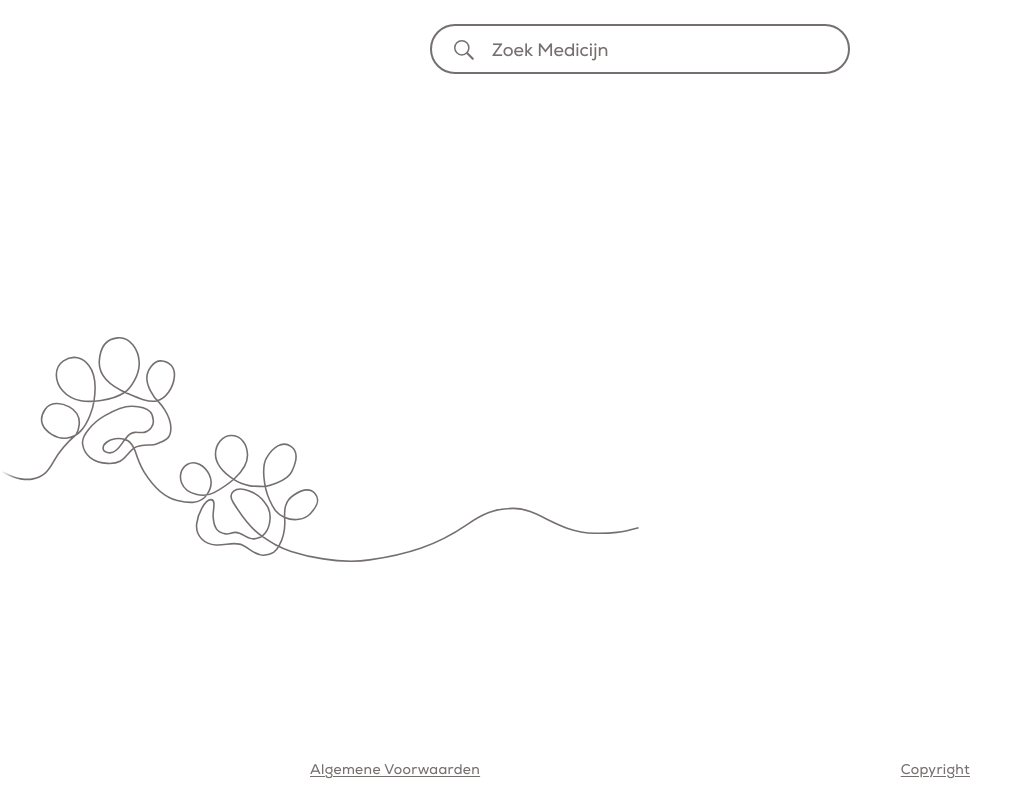
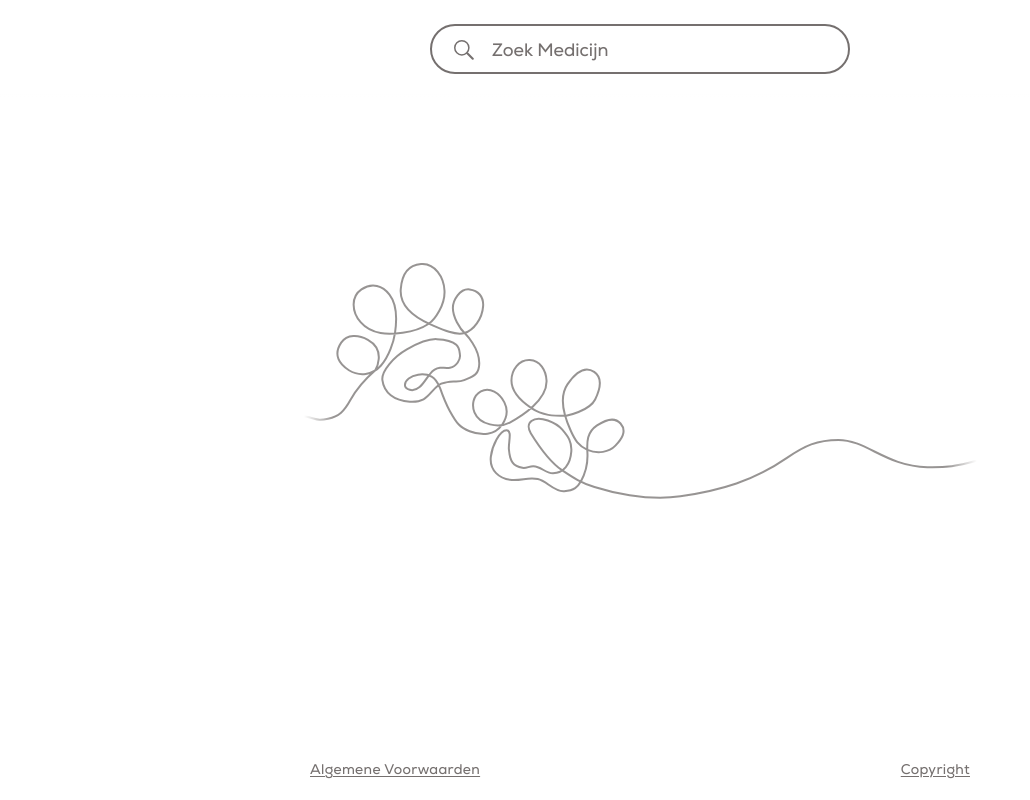
Before and after one commit to cactusniek/Vetly, a React (Vite) app: page / in a window 1280 px wide. Shown: the whole page, without its empty margins (0-1030 px from the left). Built offline with nearby package versions, Linux system fonts and the light colour scheme.

Commit message:
refactor: clean up of all tsx files

```diff
--- a/src/App.tsx
+++ b/src/App.tsx
@@ -5,24 +5,14 @@ import { useRef, useEffect, useState } from 'react'
 import Search from './components/Search'
 import Medicine from './components/Medicine'
 
+import type { MedicineProps } from './global/types'
+
 import './styles/global.scss'
 
 import { Background } from './assets'
 
-type MedicineType = {
-    productnaam: string
-    doeldierenArray: string[]
-    handelsvergunninghouder: string
-    afleverstatus: string
-    doeldieren: string
-    wachttermijnen: string
-    bijsluiterUrl: string
-    registratienummer: string
-    procedurenummer: string
-}
-
 function App() {
-    const [medicines, setMedicines] = useState<MedicineType[]>([])
+    const [medicines, setMedicines] = useState<MedicineProps[]>([])
 
     const [isLoading, setIsLoading] = useState(false)
     const [searchProgress, setSearchProgress] = useState<number>(0)
@@ -30,7 +20,16 @@ function App() {
     const [searchMessage, setSearchMessage] = useState<string>('')
 
     async function handleSearch(query: string) {
-        if (!query.trim()) return
+        const trimmed = query.trim()
+
+        if (trimmed.length === 0) {
+            setHasSearched(false)
+            setIsLoading(false)
+            setSearchProgress(0)
+            setMedicines([])
+            setSearchMessage('')
+            return
+        }
 
         try {
             setHasSearched(true)
@@ -49,8 +48,7 @@ function App() {
 
             const raw = await res.json()
 
-            // Verwacht dat `raw` de array uit de CBG-API is:
-            const mapped: MedicineType[] = raw.map((med: any) => ({
+            const mapped: MedicineProps[] = raw.map((med: any) => ({
                 productnaam: med.productnaam,
                 handelsvergunninghouder: med.handelsvergunninghouder,
                 afleverstatus: med.afleverstatus,
@@ -59,8 +57,9 @@ function App() {
                 bijsluiterUrl: med.spc_etiket_en_bijsluiter,
                 registratienummer: med.registratienummer,
                 procedurenummer: med.procedurenummer,
-                doeldierenArray: [],
             }))
+
+            console.log(medicines)
 
             setMedicines(mapped)
 
@@ -111,11 +110,11 @@ function App() {
                 ))}
             </div>
 
-            <div className="background">
-                <div className="container_background">
+            {medicines.length === 0 && (
+                <div className="background">
                     <img aria-hidden="true" alt="vector_Background" src={Background} className="vector_Background" />
                 </div>
-            </div>
+            )}
 
             <div className="ToS">
                 <div className="container_ToS">
@@ -133,5 +132,3 @@ function App() {
 }
 
 export default App
-
-// optional: use URL params to change colors when loading in
--- a/src/styles/_variables.scss
+++ b/src/styles/_variables.scss
@@ -46,7 +46,7 @@ $breakpoints-height: (
     }
 }
 
-@keyframes searchMessage {
+@keyframes SearchMessage {
     from {
         opacity: 0;
     }
@@ -55,7 +55,7 @@ $breakpoints-height: (
     }
 }
 
-@keyframes medicine {
+@keyframes Medicine {
     from {
         opacity: 0;
         transform: translateY(0.5rem);
@@ -65,3 +65,12 @@ $breakpoints-height: (
         transform: translateY(0);
     }
 }
+
+@keyframes Background {
+    from {
+        opacity: 0;
+    }
+    to {
+        opacity: 1;
+    }
+}
--- a/src/styles/global.scss
+++ b/src/styles/global.scss
@@ -85,14 +85,19 @@ svg circle {
     }
 
     .medicines {
-        margin-bottom: 1.5rem;
-        padding-top: 7.25rem; // the height of Search.tsx + 0.75rem
-
         display: flex;
         flex-direction: column;
         gap: 1.5rem;
 
         width: 100%;
+
+        > :first-child {
+            padding-top: 7.25rem; // the height of Search.tsx + 0.75rem
+        }
+
+        > :last-child {
+            margin-bottom: 1.5rem;
+        }
 
         &::-webkit-scrollbar {
             display: none;
@@ -100,53 +105,24 @@ svg circle {
     }
 
     .background {
-        // position: relative;
-        // bottom: 5rem;
-        // display: flex;
+        position: relative;
+
+        display: flex;
+        align-items: center;
+        justify-content: center;
 
         width: 100%;
-        // height: fit-content;
 
         overflow: hidden;
 
-        .container_background {
-            position: relative;
+        animation: Background 0.4s ease-in-out;
 
-            height: 100%;
+        .vector_Background {
+            height: auto;
 
-            // display: flex;
-            // height: fit-content;
+            pointer-events: none;
 
-            // width: 100%;
-
-            &::before,
-            &::after {
-                position: absolute;
-                top: 0;
-                bottom: 0; // better than height: 100%
-                width: 1rem;
-                z-index: 1;
-                content: '';
-                pointer-events: none;
-            }
-
-            &::before {
-                left: 0;
-                background: linear-gradient(to right, $color-bg-main 10%, rgba($color-bg-main, 0) 100%);
-            }
-
-            &::after {
-                right: 0;
-                background: linear-gradient(to left, $color-bg-main 10%, rgba($color-bg-main, 0) 100%);
-            }
-
-            .vector_Background {
-                // display: block; // IMPORTANT
-                // width: 100%;
-                // height: auto;
-
-                height: 225px;
-            }
+            user-select: none;
         }
     }
 
@@ -193,6 +169,4 @@ svg circle {
             }
         }
     }
-
-    // padding-top toevoegen aan background
 }
--- a/src/styles/medicine.scss
+++ b/src/styles/medicine.scss
@@ -12,7 +12,7 @@
 
     width: 100%;
 
-    animation: medicine 0.5s ease;
+    animation: Medicine 0.5s ease;
 
     .container_medicine {
         padding-top: 0.875rem;
--- a/src/styles/search.scss
+++ b/src/styles/search.scss
@@ -130,7 +130,7 @@
             font-size: 14px;
             color: $color-text-muted;
 
-            animation: searchMessage 0.35s ease;
+            animation: SearchMessage 0.35s ease;
         }
     }
 }
--- a/tsconfig.app.json
+++ b/tsconfig.app.json
@@ -18,8 +18,8 @@
 
         /* Linting */
         "strict": true,
-        "noUnusedLocals": true,
-        "noUnusedParameters": true,
+        "noUnusedLocals": false,
+        "noUnusedParameters": false,
         "erasableSyntaxOnly": true,
         "noFallthroughCasesInSwitch": true,
         "noUncheckedSideEffectImports": true
```
Also changed, not shown: src/assets/backgrounds/background.svg.
